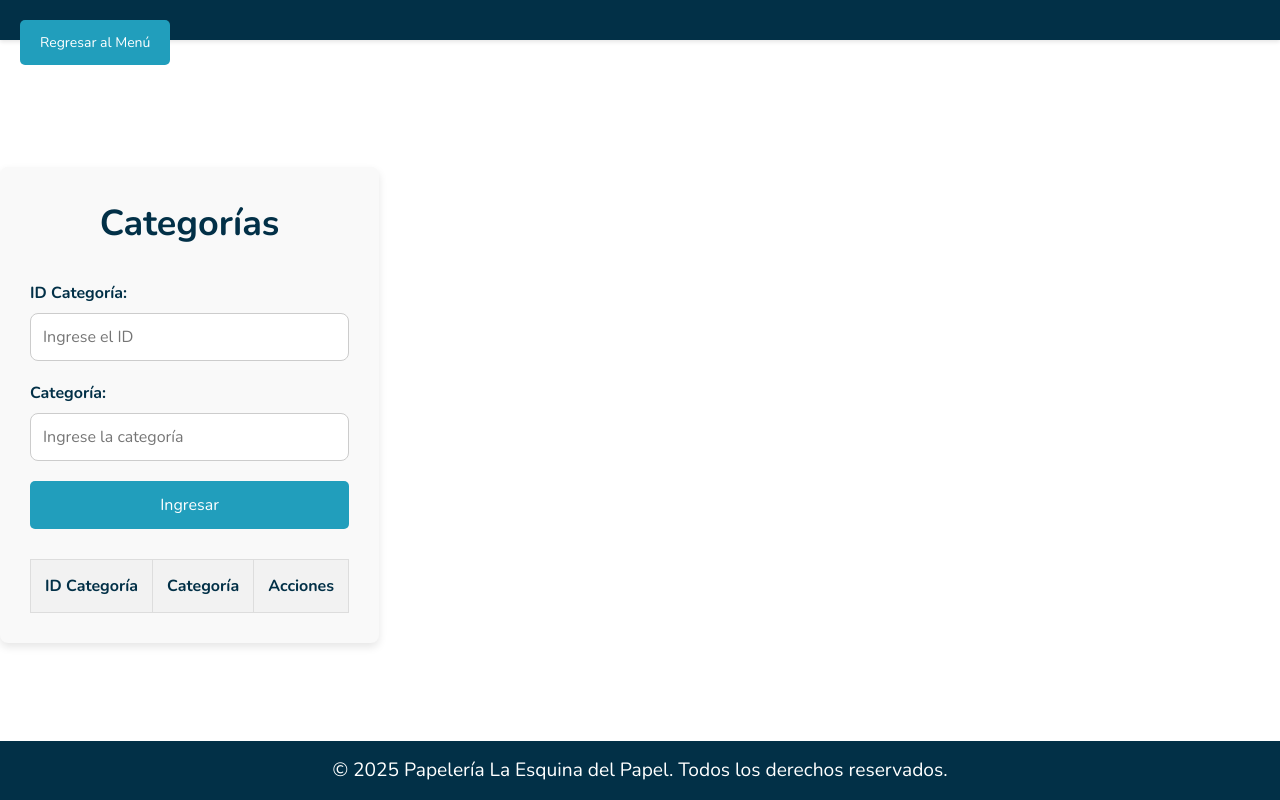
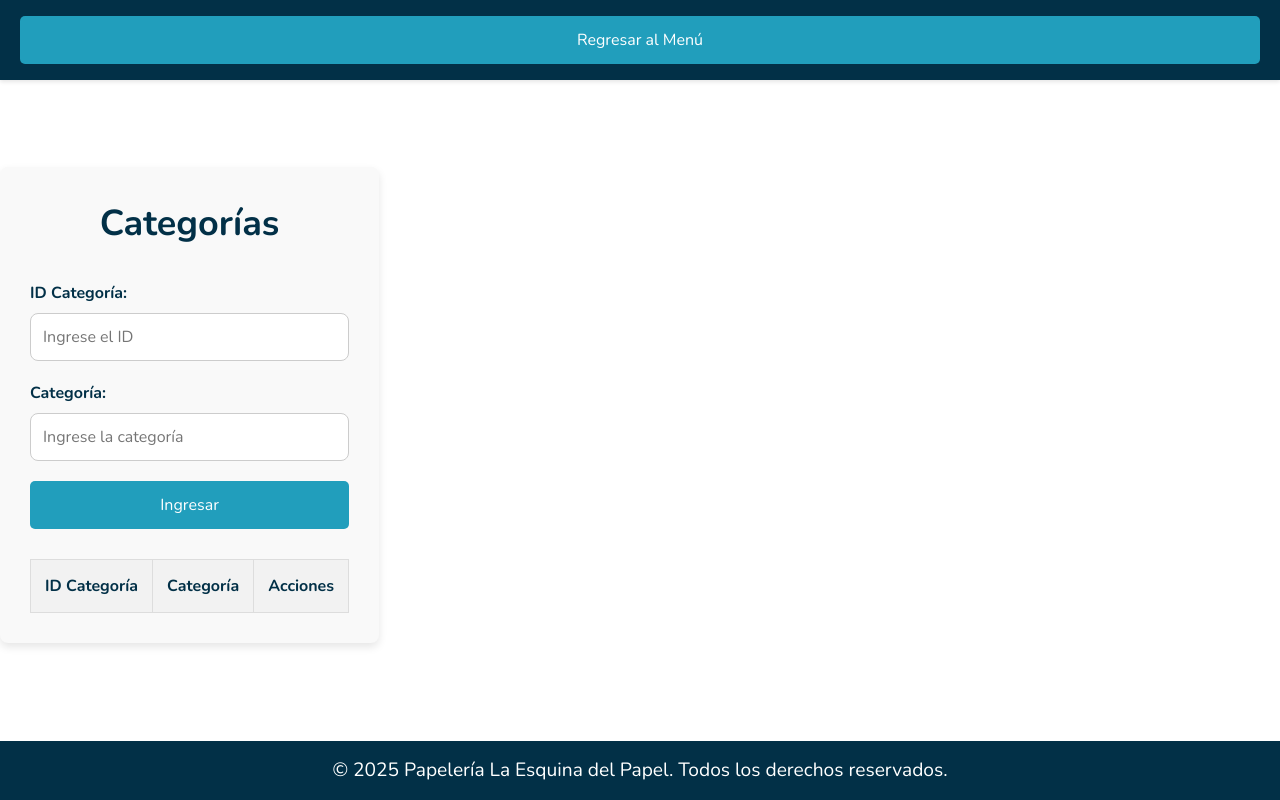
Before and after one commit to sunnybarh/SistemaGestionVentasWeb, a React (Vite) app: page /categoria in a window 1280 px wide. Built offline with nearby package versions, Linux system fonts and the light colour scheme.

Commit message:
Más arreglos

```diff
--- a/src/Paginas/Categorías/Categorias.css
+++ b/src/Paginas/Categorías/Categorias.css
@@ -146,30 +146,25 @@ body {
   }
 
   .btn-back {
-    position: absolute;
-    top: 20px;
-    left: 20px;
-    background-color: #219ebc;
+    background-color: #219ebc;  /* Color de fondo azul uniforme */
     color: white;
     border: none;
-    padding: 5px 10px;
-    font-size: 14px;
+    padding: 13px 20px;
     cursor: pointer;
-    border-radius: 8px;
-    transition: background 0.3s;
-    z-index: 1000;
-    width: auto;
+    border-radius: 5px;
+    transition: background-color 0.3s ease;
   }
 
 
   .menu-cate {
     width: 100%;
+    height: 80px;
     background-color: #023047;
     color: white;
     display: flex;
     align-items: center;
     justify-content: flex-start;
-    padding: 20px 30px;
+    padding: 0 20px;
     position: fixed;
     top: 0;
     left: 0;
--- a/src/Paginas/Productos/Productos.css
+++ b/src/Paginas/Productos/Productos.css
@@ -31,7 +31,7 @@ button {
   background-color: #219ebc;
   color: white;
   border: none;
-  padding: 13px 20px;
+  padding: 13px 14px;
   cursor: pointer;
   border-radius: 5px;
   transition: background-color 0.3s ease;
```
